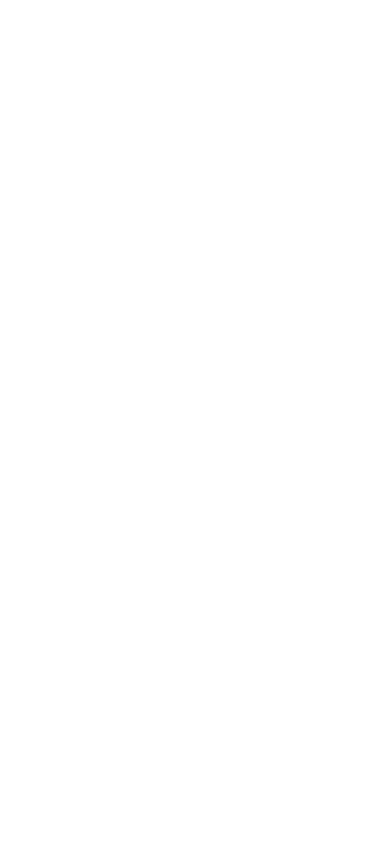
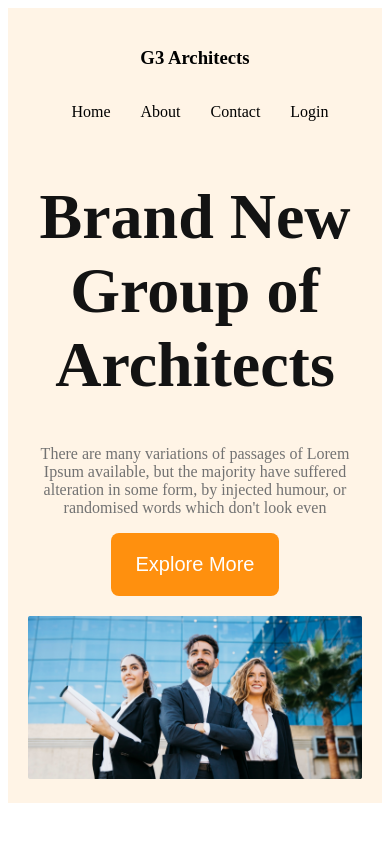
Before and after one commit to Sabujatiq/g3-Architect-Website, a plain HTML site: page index.html in a window 390 px wide. Drawn offline with Linux system fonts and the light colour scheme.

Commit message:
added header responsive

```diff
--- a/index.html
+++ b/index.html
@@ -4,8 +4,41 @@
     <meta charset="UTF-8">
     <meta name="viewport" content="width=device-width, initial-scale=1.0">
     <title>Architect Website</title>
+    <link rel="stylesheet" href="styles/architect.css">
+    <style>
+
+        </style>
+
 </head>
+
 <body>
+    <header>
+        <nav>
+            <h3>G3 Architects</h3>
+            <ul>
+                <li>Home</li>
+                <li>About</li>
+                <li>Contact</li>
+                <li>Login</li>
+            </ul>
 
+        </nav>
+        <div class="banner">
+            <div class="banner-content">
+                <h1 class="banner-title">Brand New Group of Architects</h1>
+            <p class="banner-description">There are many variations of passages of Lorem Ipsum available, but the majority have suffered alteration in some form, by injected humour, or randomised words which don't look even</p>
+            <button class="btn-primary">Explore More
+            </button>
+            </div>
+            <img class="banner-img" src="images/banner.png" alt="">
+        </div>
+
+    </header>
+    <main>
+
+    </main>
+    <footer>
+
+    </footer>
 </body>
 </html>
--- /dev/null
+++ b/styles/architect.css
@@ -0,0 +1,91 @@
+*<style>
+@import url('https://fonts.googleapis.com/css2?family=Work+Sans:ital,wght@0,100..900;1,100..900&display=swap')
+</style>
+*// <uniquifier>: Use a uniquifier for the class name
+// <weight>: Use a value from 100 to 900
+
+*{
+  font-family: "Work Sans", sans-serif;
+  font-optical-sizing: auto;
+  font-weight: <weight>;
+  font-style: normal;
+}
+
+
+header{
+
+    background-color:  rgba(255, 144, 14, 0.10);
+    padding: 50px 240px;
+}
+
+nav{
+    display: flex;
+    justify-content: space-between;
+    align-items: center;
+}
+nav title{
+    font-size: 3rem;
+    font-weight: 700;
+    color: #131313;
+}
+nav>ul{
+    display: flex;
+}
+nav li{
+    list-style: none;
+    margin-right: 30px;
+    font-weight: 500;
+    font-size: 1 rem;
+}
+nav li a{
+    text-decoration: none;
+    color: #424242;
+}
+.banner-content{
+    max-width: 800px;
+    text-align: center;
+    margin: 0 auto;
+
+}
+.banner-title{
+    font-size: 4rem;
+    font-weight: 700px;
+    color: #131313;
+
+}
+.banner-description{
+    font-size: 1rem;
+    font-weight: 400px;
+    color:  #727272;
+
+}
+.btn-primary{
+    border: 0;
+    font-size: 1.25rem;
+   padding: 20px 25px;
+    font-weight: 400px;
+    border-radius: 8px;
+background: #FF900E;
+color: #FFF;
+cursor: pointer;
+}
+.banner-img{
+    margin-top: 20px;
+    width: 100%;
+}
+
+ @media screen and (max-width:576px) {
+    header{
+        padding: 20px;}
+    nav{
+    flex-direction: column;
+        }
+
+ }
+ /* medium devices */
+ @media screen and (min-width:576px) and (max-width: 960px) {
+    nav{
+        flex-direction:column;
+    }
+
+ }
```
